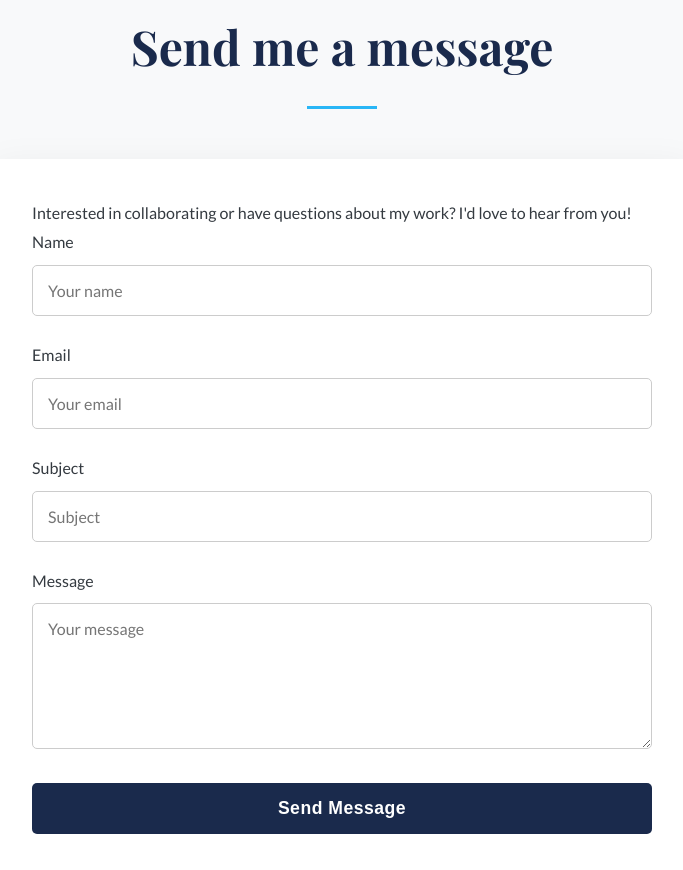
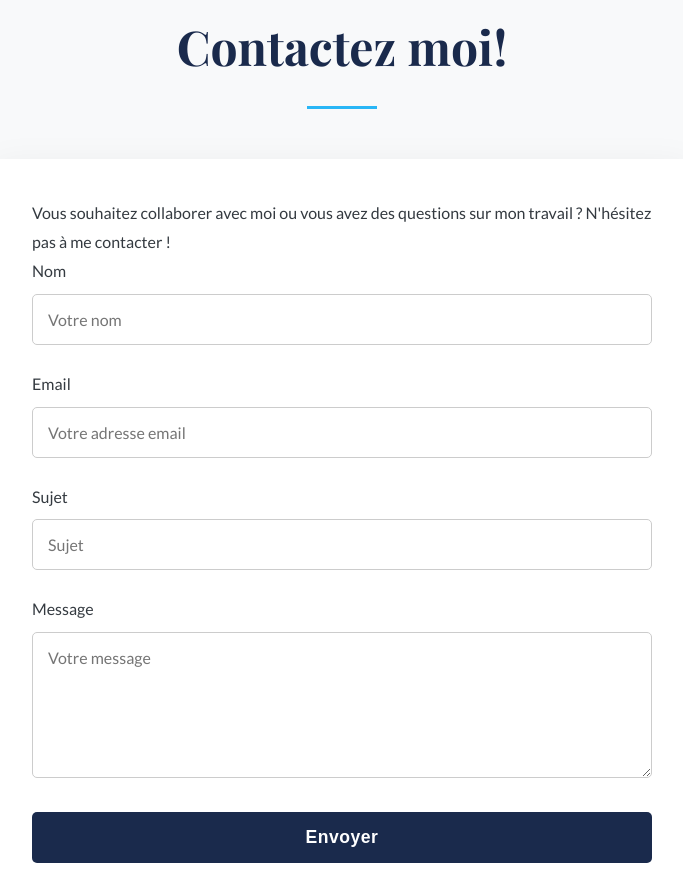
Before and after one commit to Eno-Devs/Eno-Devs.github.io, a plain HTML site: page index.html in a window 1280 px wide. Shown: the part 3330-4200 px from the top of the page, without its empty margins (298-981 px from the left). Drawn offline with nearby package versions, Linux system fonts and the light colour scheme.

Commit message:
Update index.html

```diff
--- a/index.html
+++ b/index.html
@@ -190,32 +190,32 @@
 <!-- CONTACT FORM SECTION -->
 <section id="contact" class="section">
     <div class="container">
-        <h2>Send me a message</h2>
+        <h2>Contactez moi!</h2>
 
         <!--💡UPDATE: Go to formsubmit.co and replace the email with your own-->
         <form action="https://formsubmit.co/your-email@example.com" method="POST" class="contact-form">
-            <p> Interested in collaborating or have questions about my work? I'd love to hear from you!</p>
+            <p> Vous souhaitez collaborer avec moi ou vous avez des questions sur mon travail ? N'hésitez pas à me contacter !</p>
 
             <!-- Form Fields -->
             <div class="form-group">
-                <label for="name">Name</label>
-                <input type="text" name="name" id="name" placeholder="Your name" required>
+                <label for="name">Nom</label>
+                <input type="text" name="name" id="name" placeholder="Votre nom" required>
             </div>
             <div class="form-group">
                 <label for="email">Email</label>
-                <input type="email" name="email" id="email" placeholder="Your email" required>
+                <input type="email" name="email" id="email" placeholder="Votre adresse email" required>
             </div>
             <div class="form-group">
-                <label for="subject">Subject</label>
-                <input type="text" name="subject" id="subject" placeholder="Subject" required>
+                <label for="subject">Sujet</label>
+                <input type="text" name="subject" id="subject" placeholder="Sujet" required>
             </div>
             <div class="form-group">
                 <label for="message">Message</label>
-                <textarea name="message" id="message" rows="6" placeholder="Your message" required></textarea>
+                <textarea name="message" id="message" rows="6" placeholder="Votre message" required></textarea>
             </div>
 
             <!-- Submit Button -->
-            <button type="submit" class="btn">Send Message</button>
+            <button type="submit" class="btn">Envoyer</button>
 
         </form>
     </div>
```
